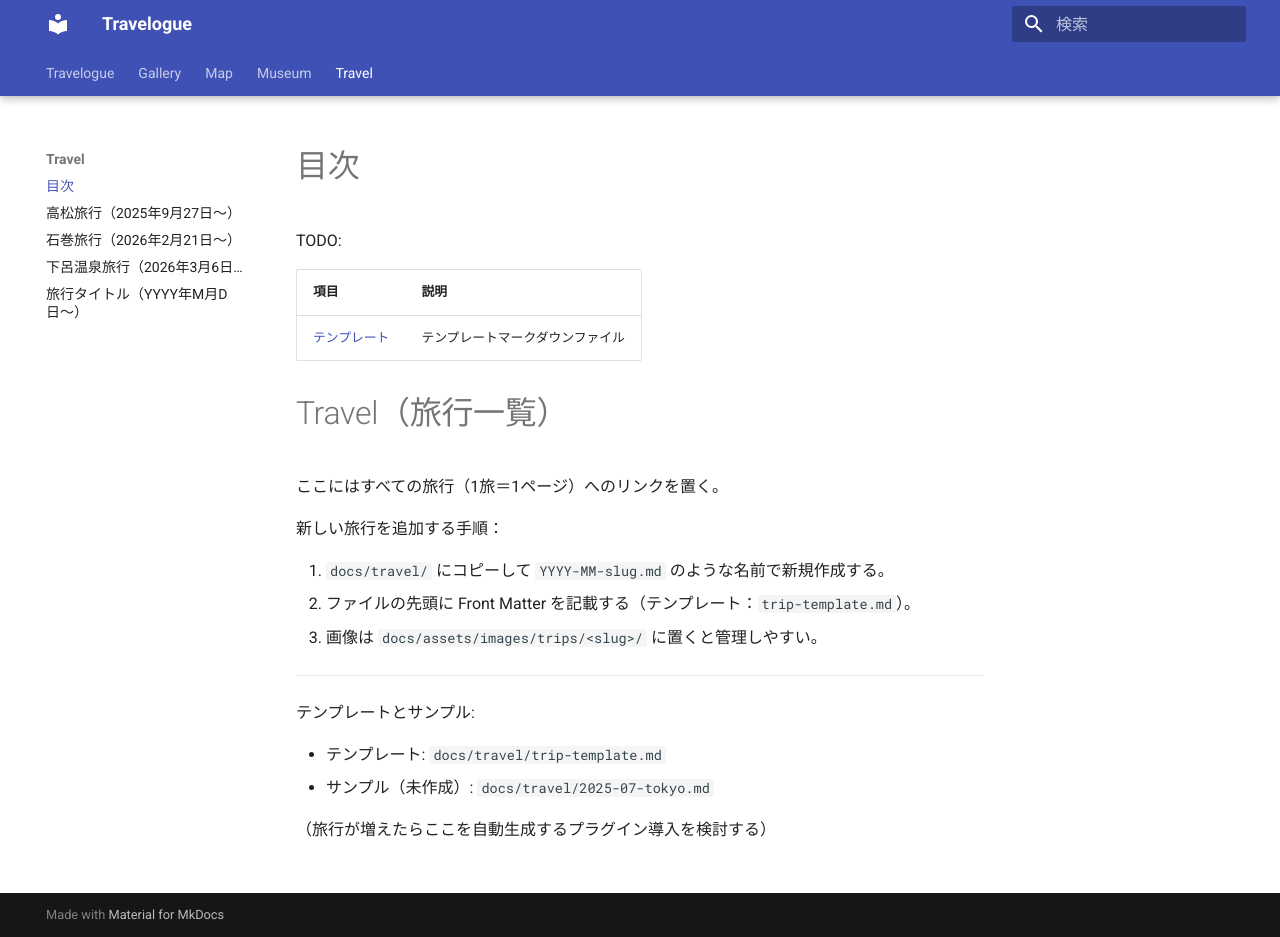
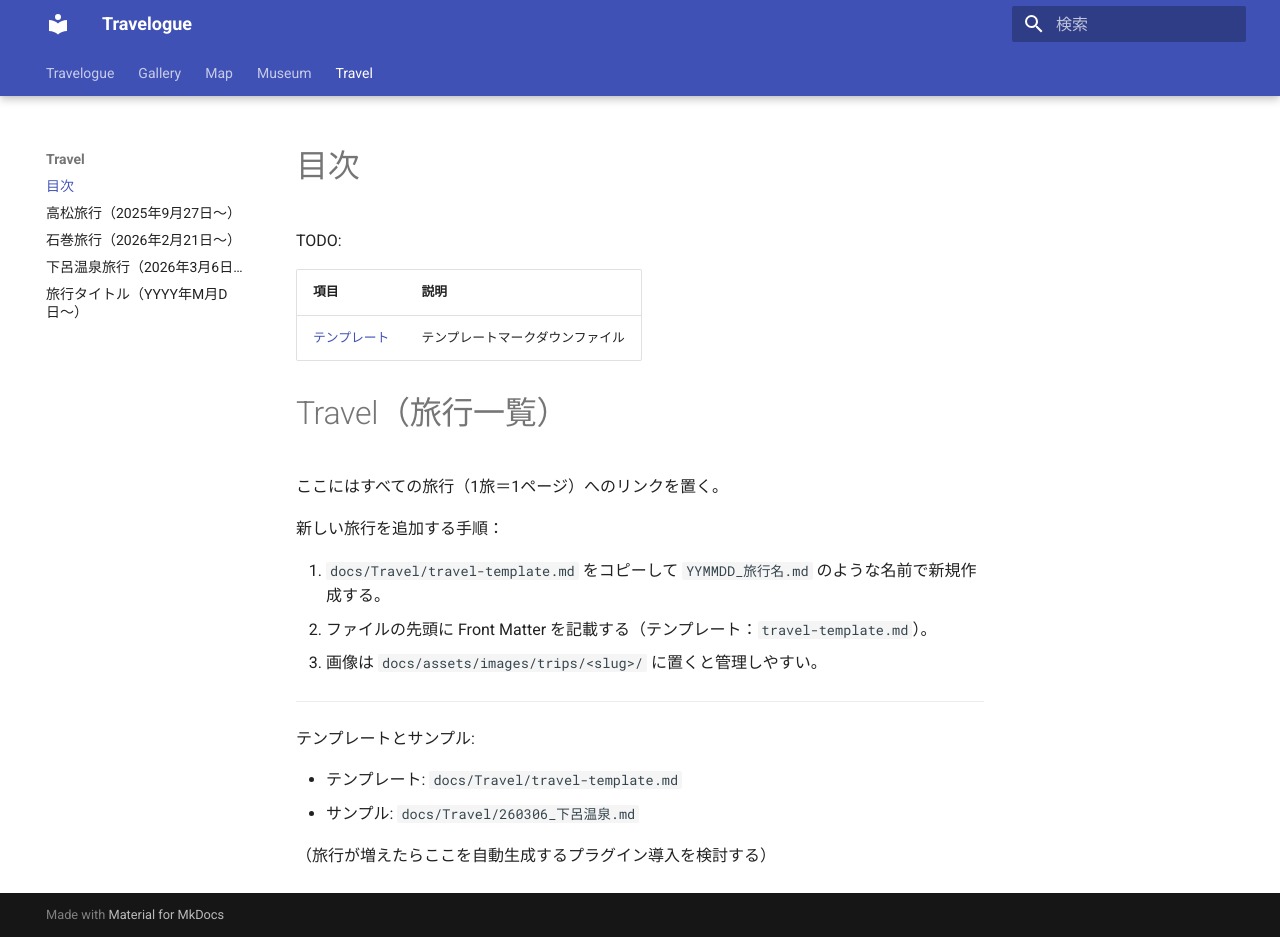
Before and after one commit to smofktn/Travelogue, an MkDocs documentation site: the page built from docs/Travel/index.md, in a window 1280 px wide and 937 px high. Built offline with MkDocs 1.6.1 and Material for MkDocs 9.7.7, drawn with Linux system fonts in a browser that asks for light colours.

```diff
--- a/docs/Travel/index.md
+++ b/docs/Travel/index.md
@@ -12,15 +12,15 @@ TODO:
 
 新しい旅行を追加する手順：
 
-1. `docs/travel/` にコピーして `YYYY-MM-slug.md` のような名前で新規作成する。
-2. ファイルの先頭に Front Matter を記載する（テンプレート：`trip-template.md`）。
+1. `docs/Travel/travel-template.md` をコピーして `YYMMDD_旅行名.md` のような名前で新規作成する。
+2. ファイルの先頭に Front Matter を記載する（テンプレート：`travel-template.md`）。
 3. 画像は `docs/assets/images/trips/<slug>/` に置くと管理しやすい。
 
 ---
 
 テンプレートとサンプル:
 
-- テンプレート: `docs/travel/trip-template.md`
-- サンプル（未作成）: `docs/travel/2025-07-tokyo.md`
+- テンプレート: `docs/Travel/travel-template.md`
+- サンプル: `docs/Travel/260306_下呂温泉.md`
 
 （旅行が増えたらここを自動生成するプラグイン導入を検討する）
```
Also changed, not shown: README.md (+5 -5 lines).
